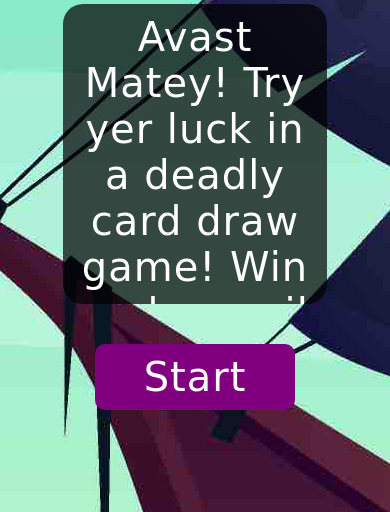
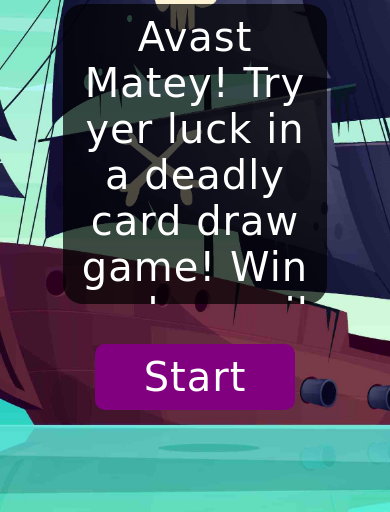
Before and after one commit to cliffOlegProjectFour/pirateCardDraw, a plain HTML site: page index.html in a window 390 px wide. Shown: the part 332-844 px from the top of the page. Drawn offline with nearby package versions, Linux system fonts and the light colour scheme; a web font is replaced by a local one.

Commit message:
changed home background image

```diff
--- a/styles/sass/style.scss
+++ b/styles/sass/style.scss
@@ -59,16 +59,14 @@ p {
 
 .gameBody {
     background-image: url('.././assets/gameBackground.jpg');
+    background-repeat: repeat;
 }
 
 .winBody {
-    // background-image: url('.././assets/winBackground.jpg');
-    // background-color: #96E5E0;
     background-color: #65CFDC;
 }
 
 .loseBody {
-    // background-image: url('.././assets/loseBackground.jpg');
     background-color: #25011D;
 }
 
@@ -137,6 +135,9 @@ p {
 }
 
 @media (max-width: 950px) {
+    .homeBody {
+        background-image: url(.././assets/homeMobileBackground.jpg);
+    }
 
     .homeContent {
         h1 {
@@ -175,10 +176,6 @@ p {
         width: 95%;
     }
 
-    .homeBody {
-        background-size: auto;
-    }
-
     .homeContent {
         h1 {
             font-size: 60px;
@@ -188,10 +185,6 @@ p {
             overflow-y: scroll;
             width: 85%;
         }
-    }
-
-    .gameBody {
-        background-repeat: repeat;
     }
 
     .gameArea {
```
Also changed, not shown: assets/homeMobileBackground.jpg (added), styles/style.css.
